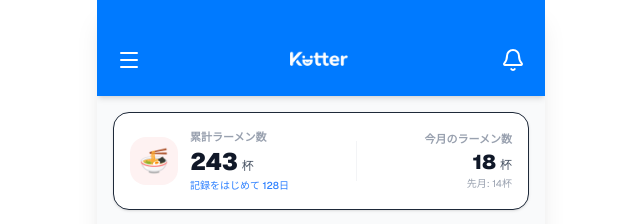
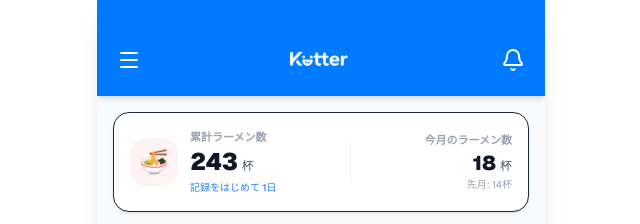
Before and after one commit to m-eng0108/kutter, a Next.js app: page / in a window 1280 px wide. Shown: the top 224 px of the page, without its empty margins (319-959 px from the left). Built offline with nearby package versions, Linux system fonts and the light colour scheme.

Commit message:
Day 1: 記録開始日からの経過日数を自動計算する機能を追加

```diff
--- a/app/page.tsx
+++ b/app/page.tsx
@@ -97,6 +97,12 @@ export default function RamenApp() {
   const [rating, setRating] = useState(5);
   const [memo, setMemo] = useState('');
   const [imagePreview, setImagePreview] = useState<string | null>(null);
+
+  // 🌟 ここで9月1日からの経過日数を自動計算！
+  const startDate = new Date('2026-09-01');
+  const today = new Date();
+  const diffTime = today.getTime() - startDate.getTime();
+  const diffDays = Math.max(1, Math.floor(diffTime / (1000 * 60 * 60 * 24)) + 1);
 
   const genres = ['すべて', '醤油', '塩', '味噌', '豚骨', 'その他'];
 
@@ -325,11 +331,11 @@ export default function RamenApp() {
               </div>
               <div className="grid grid-cols-3 gap-2 pt-2 text-center">
                 <div>
-                  <p className="text-[10px] text-blue-100 font-bold">　　総杯数</p>
+                  <p className="text-[10px] text-blue-100 font-bold">  総杯数</p>
                   <p className="text-xl font-black">🍜243<span className="text-xs font-normal">杯</span></p>
                 </div>
                 <div>
-                  <p className="text-[10px] text-blue-100 font-bold">　　訪問店舗</p>
+                  <p className="text-[10px] text-blue-100 font-bold">  訪問店舗</p>
                   <p className="text-xl font-black">📍87<span className="text-xs font-normal">店</span></p>
                 </div>
                 <div>
@@ -426,7 +432,8 @@ export default function RamenApp() {
                     <span className="text-2xl font-black text-gray-900">243</span>
                     <span className="text-xs text-gray-600">杯</span>
                   </div>
-                  <p className="text-[10px] text-blue-500 font-medium">記録をはじめて 128日</p>
+                  {/* 🌟 自動計算された日数をここにスッキリ配置！ */}
+                  <p className="text-[10px] text-blue-500 font-medium mt-0.5">記録をはじめて {diffDays}日</p>
                 </div>
               </div>
               <div className="h-10 w-[1px] bg-gray-100 flex-shrink-0" />
```
